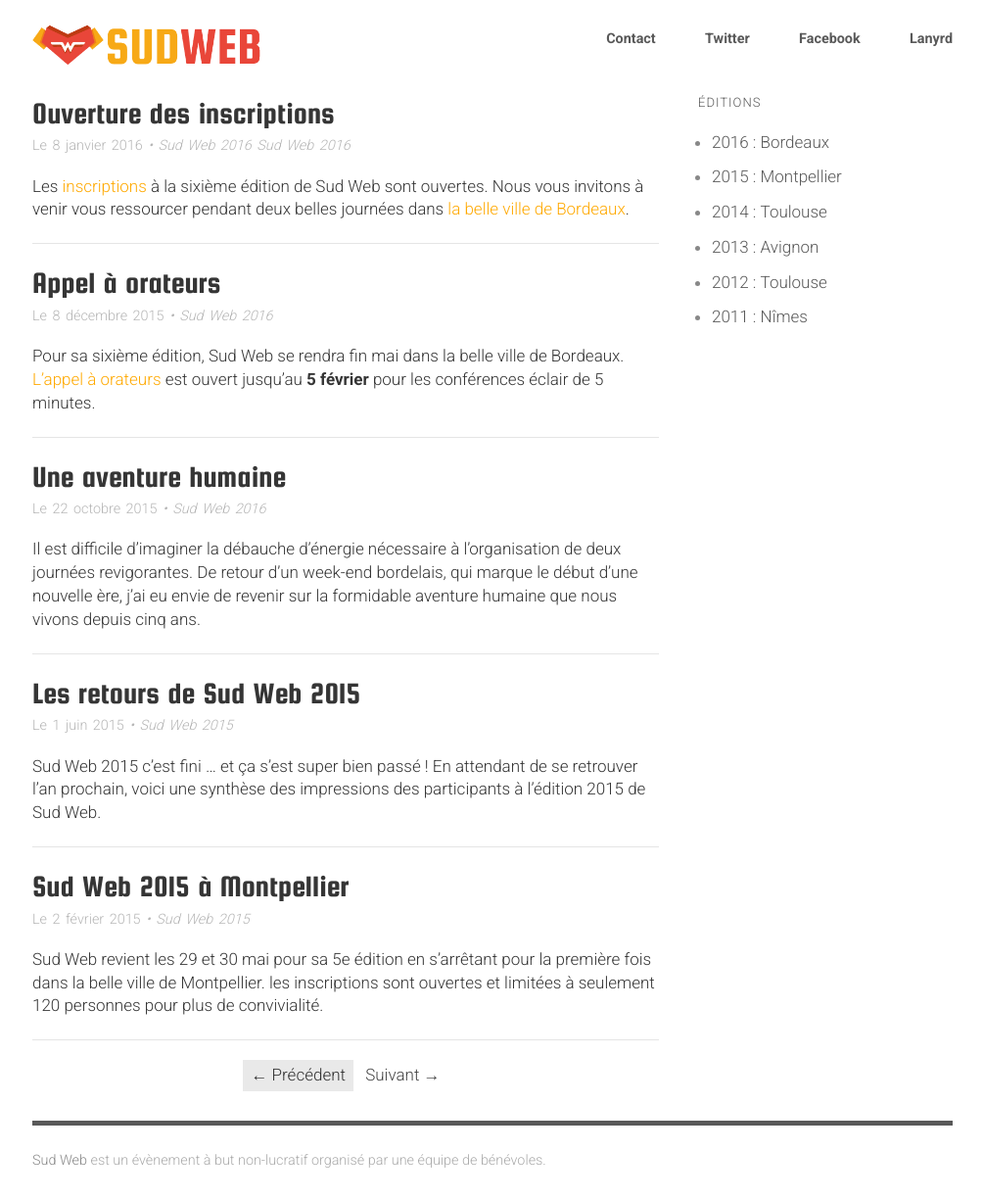
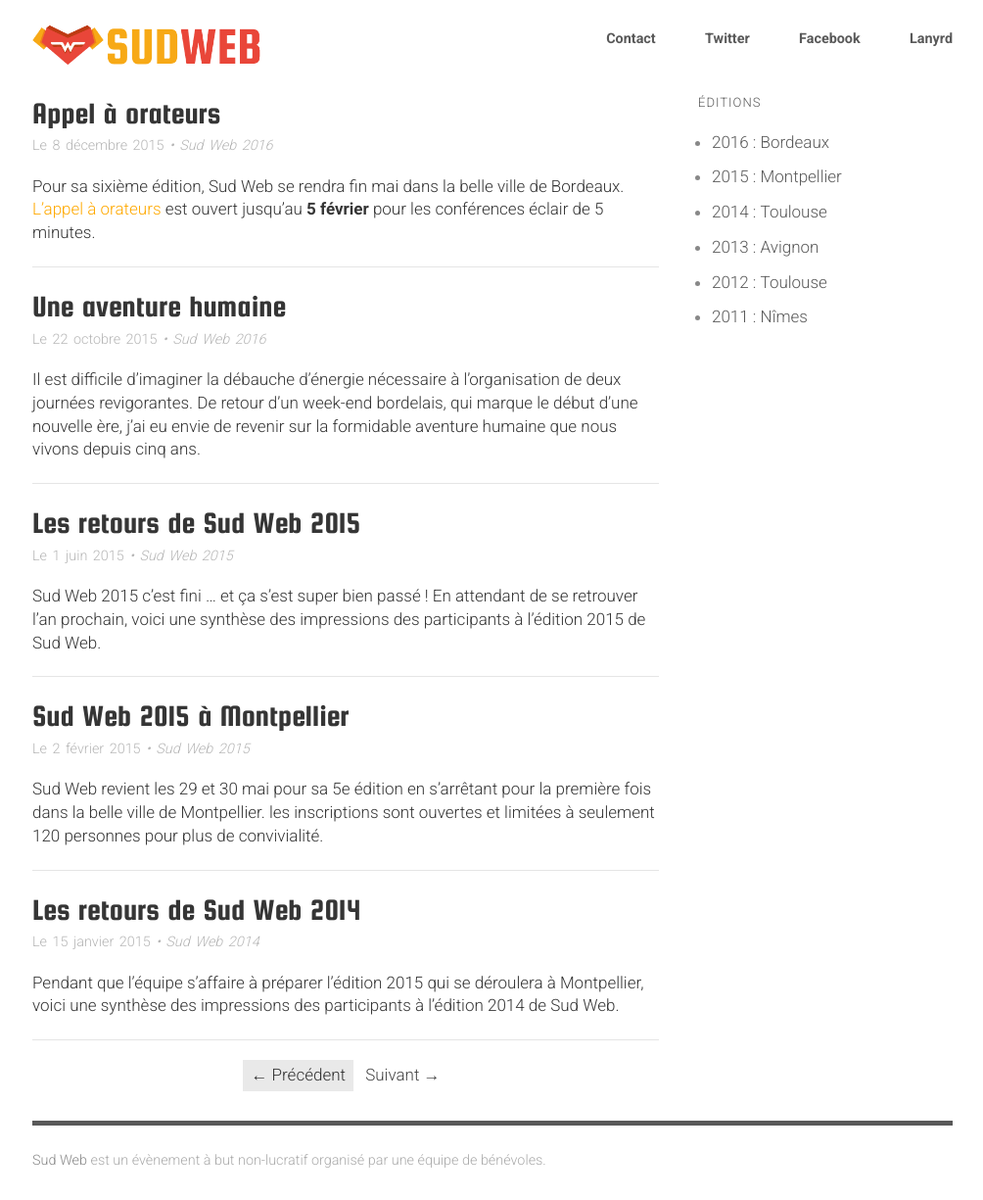
Before and after one commit to sudweb/blog, a Jekyll site: the page built from index.html, in a window 1280 px wide. Shown: the whole page at 98% size, without its empty margins (137-1141 px from the left). Built offline with Jekyll 4.4.1, drawn with Linux system fonts in a browser that asks for light colours; the list of posts is cut into pages by our own code.

Commit message:
fix post frontmatter

```diff
--- a/2016/_posts/2016-01-08-ouverture-des-inscriptions.md
+++ b/2016/_posts/2016-01-08-ouverture-des-inscriptions.md
@@ -3,9 +3,7 @@
 description: Les inscriptions pour Sud Web 2016 à Bordeaux sont ouvertes.
 author: Sud Web
 layout: post
-permalink:  /2016/02/ouverture-des-inscriptions
-categories:
-  - 2016
+published: false
 ---
 
 Les [inscriptions](http://sudweb.fr/2016/inscription/) à la sixième édition de Sud Web sont ouvertes. Nous vous invitons à venir vous ressourcer pendant deux belles journées dans [la belle ville de Bordeaux](http://sudweb.fr/2016/lieux/).
```
